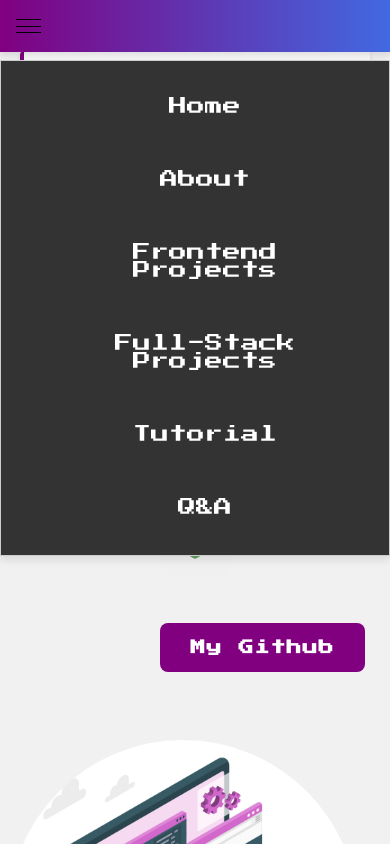
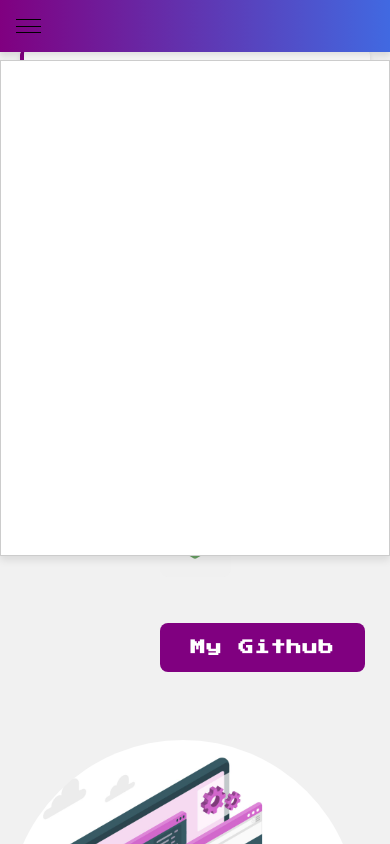
Before and after one commit to Jtheprotagonist/jordan.portfolio.github.io, a plain HTML site: page index.html in a window 390 px wide. Both pictures are taken after a click on the element 28 px from the left and 26 px from the top of the page. Shown: the top 844 px of the page. Drawn offline with nearby package versions, Linux system fonts and the light colour scheme.

Commit message:
finished screen responsiveness again

```diff
--- a/style.css
+++ b/style.css
@@ -936,3 +936,18 @@ body {
     display: flex; /* Show hamburger icon */
   }
 }
+
+@media (max-width: 1488px) {
+  .nav-links {
+    display: none; /* Hide by default */
+    position: absolute; /* Positioning */
+    top: 60px; /* Adjust based on your navbar height */
+    left: 0;
+    background-color: white; /* Background for dropdown */
+    width: 100%; /* Full width */
+  }
+
+  .nav-links.active {
+    display: flex; /* Show when active */
+  }
+}
```
